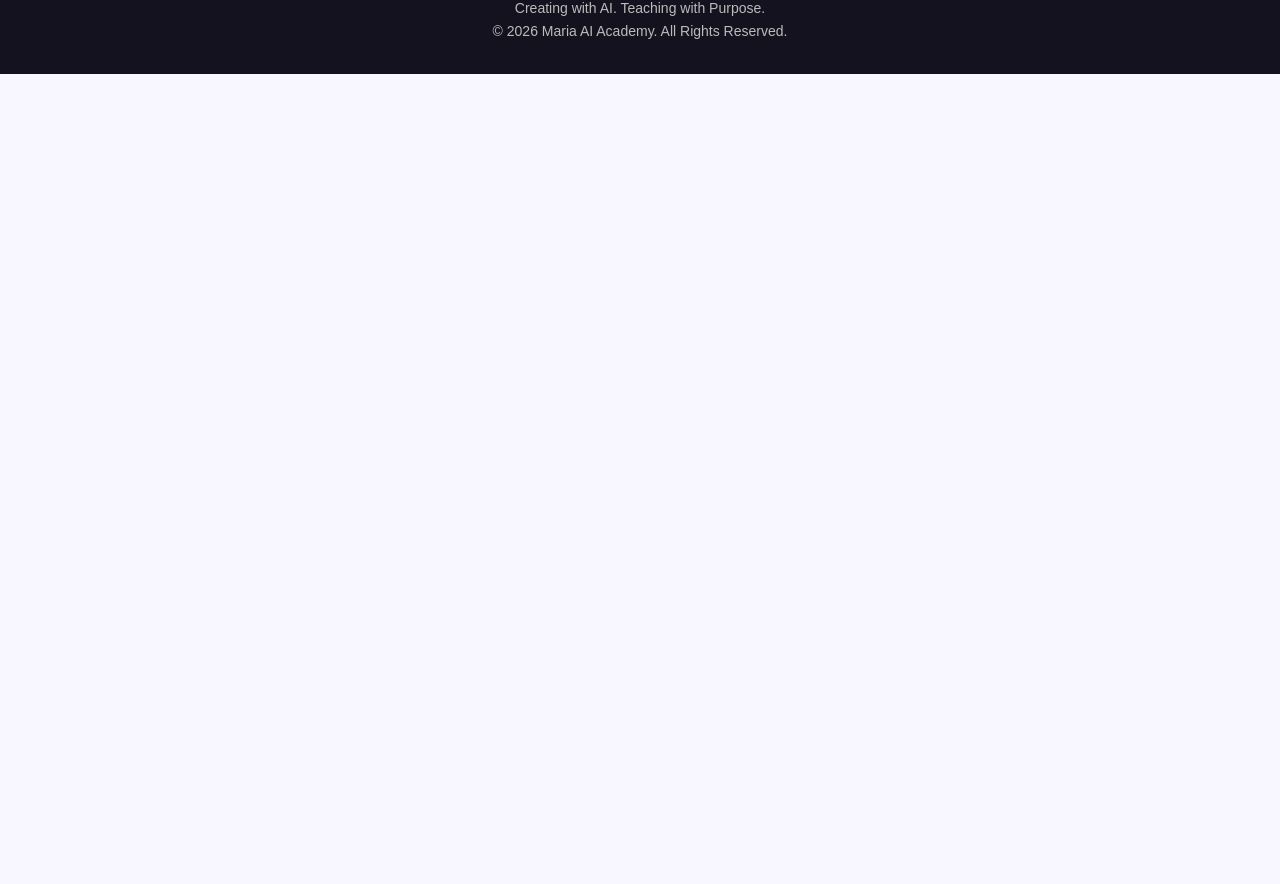
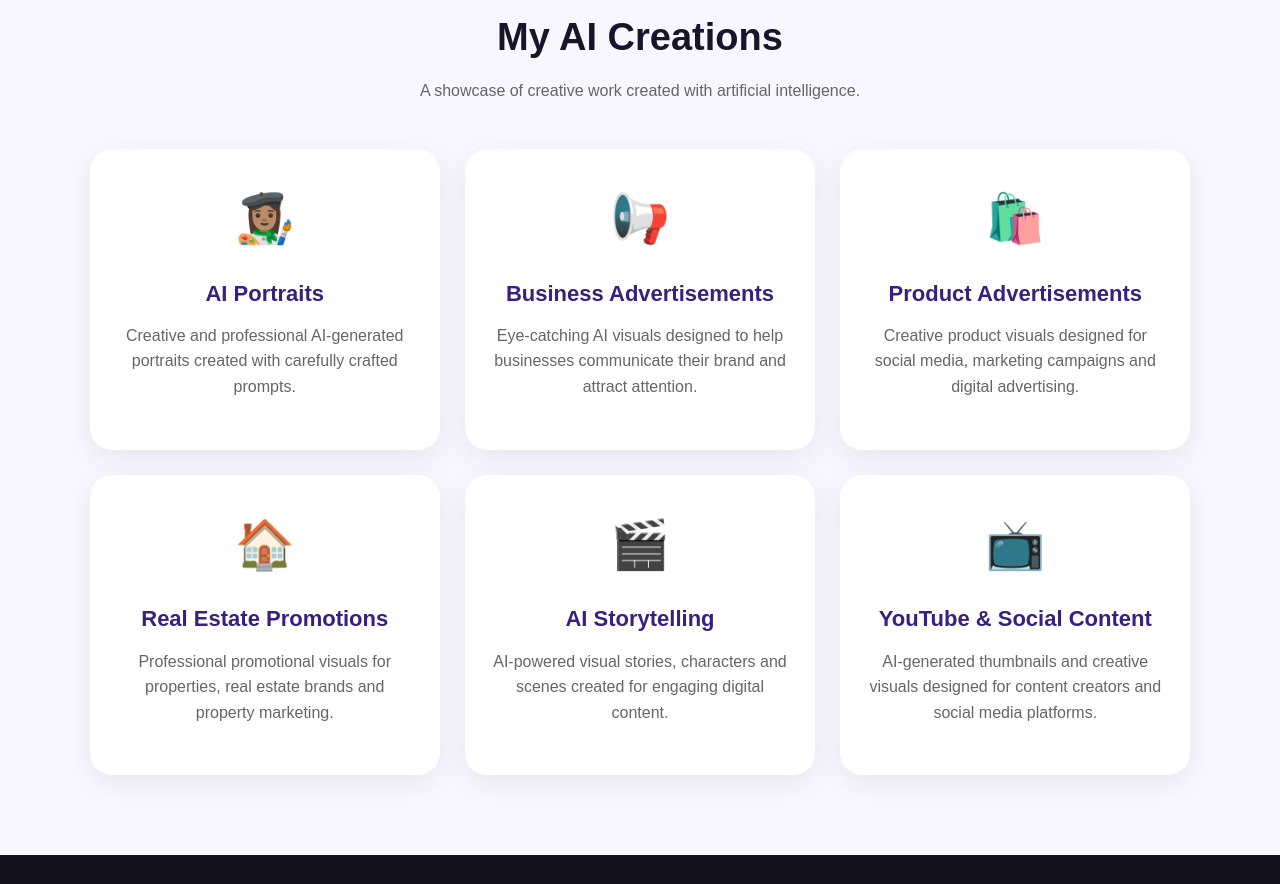
Before and after one commit to Marryah007/Marryah007.github.io, a plain HTML site: page index.html in a window 1280 px wide. Shown: the part 4222-5106 px from the top of the page. Before the commit the page ends 4296 px from the top, so only its background shows below. Drawn offline with Linux system fonts and the light colour scheme.

Commit message:
Update index.html

```diff
--- a/index.html
+++ b/index.html
@@ -710,7 +710,108 @@ footer p {
 
 </section>
 
+<!-- PORTFOLIO -->
 
+<section id="portfolio" class="portfolio">
+
+    <div class="section-title">
+
+        <h2>My AI Creations</h2>
+
+        <p>
+            A showcase of creative work created with artificial intelligence.
+        </p>
+
+    </div>
+
+    <div class="cards">
+
+        <div class="card portfolio-card">
+
+            <div class="icon">👩🏽‍🎨</div>
+
+            <h3>AI Portraits</h3>
+
+            <p>
+                Creative and professional AI-generated portraits
+                created with carefully crafted prompts.
+            </p>
+
+        </div>
+
+
+        <div class="card portfolio-card">
+
+            <div class="icon">📢</div>
+
+            <h3>Business Advertisements</h3>
+
+            <p>
+                Eye-catching AI visuals designed to help businesses
+                communicate their brand and attract attention.
+            </p>
+
+        </div>
+
+
+        <div class="card portfolio-card">
+
+            <div class="icon">🛍️</div>
+
+            <h3>Product Advertisements</h3>
+
+            <p>
+                Creative product visuals designed for social media,
+                marketing campaigns and digital advertising.
+            </p>
+
+        </div>
+
+
+        <div class="card portfolio-card">
+
+            <div class="icon">🏠</div>
+
+            <h3>Real Estate Promotions</h3>
+
+            <p>
+                Professional promotional visuals for properties,
+                real estate brands and property marketing.
+            </p>
+
+        </div>
+
+
+        <div class="card portfolio-card">
+
+            <div class="icon">🎬</div>
+
+            <h3>AI Storytelling</h3>
+
+            <p>
+                AI-powered visual stories, characters and scenes
+                created for engaging digital content.
+            </p>
+
+        </div>
+
+
+        <div class="card portfolio-card">
+
+            <div class="icon">📺</div>
+
+            <h3>YouTube & Social Content</h3>
+
+            <p>
+                AI-generated thumbnails and creative visuals designed
+                for content creators and social media platforms.
+            </p>
+
+        </div>
+
+    </div>
+
+</section>
 <!-- FOOTER -->
 
 <footer>
```
